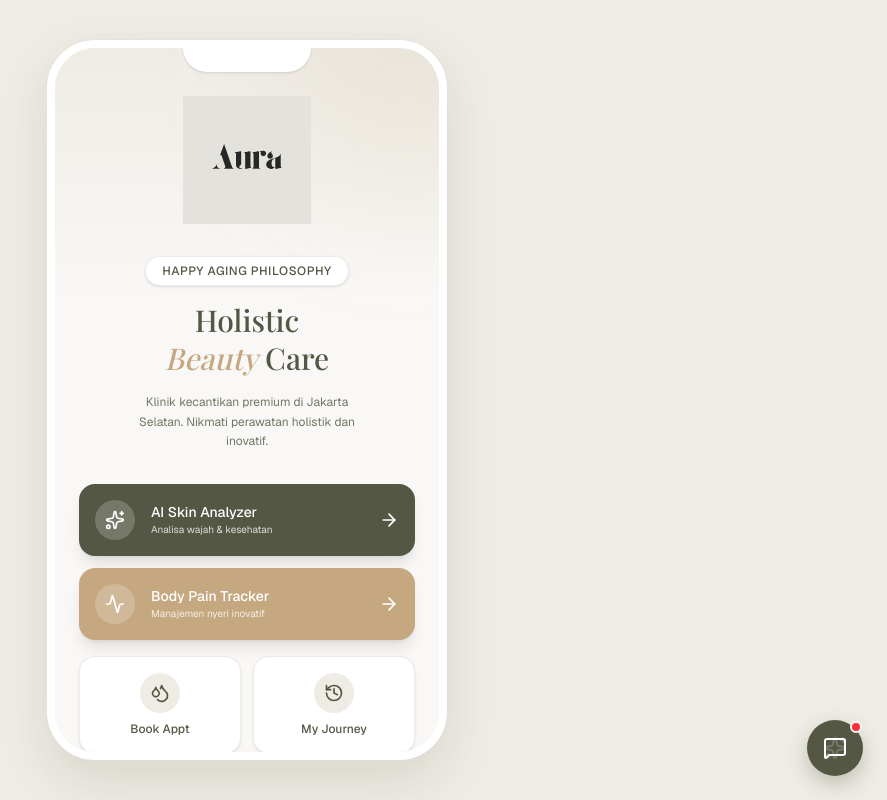
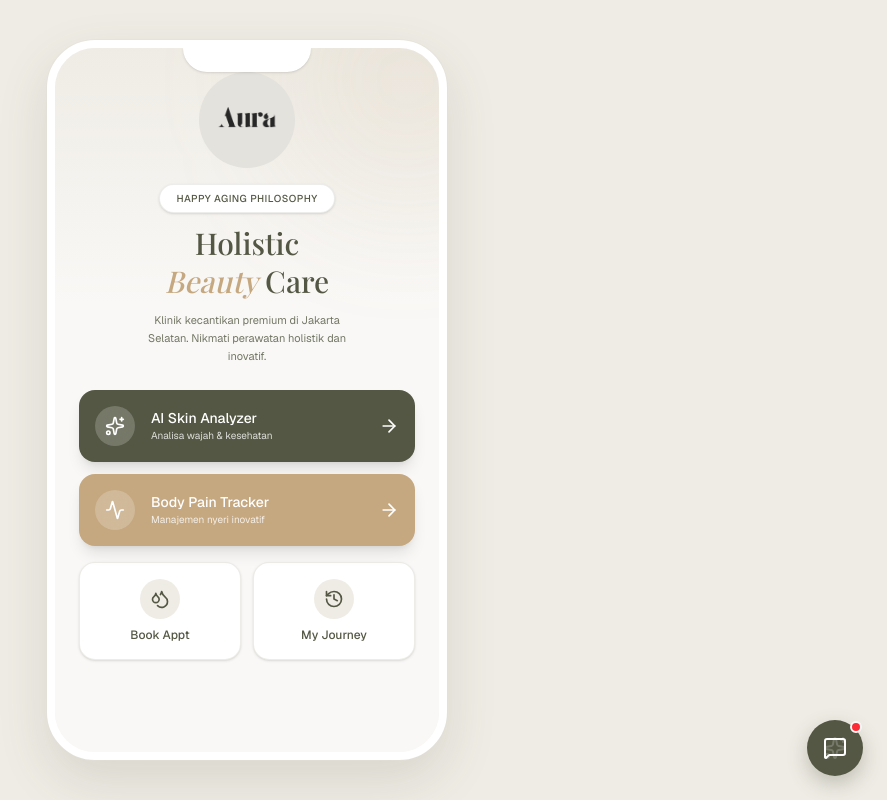
Before and after one commit to jasurddev/AuraWellness, a Next.js app: page /patient in a window 1280 px wide. Shown: the whole page, without its empty margins (393-1280 px from the left). Built offline with nearby package versions, Linux system fonts and the light colour scheme; a web font is replaced by a local one.

Commit message:
fix logo clipping and layout spacing

```diff
--- a/src/components/patient/HeroSection.tsx
+++ b/src/components/patient/HeroSection.tsx
@@ -17,20 +17,22 @@ export function HeroSection({ onStartScan, onStartBooking, onStartPainTracker, o
       <div className="absolute top-0 left-0 w-full h-64 bg-gradient-to-b from-[#EFECE5] to-transparent pointer-events-none" />
       <div className="absolute -top-24 -right-24 w-64 h-64 bg-accent/10 rounded-full blur-3xl pointer-events-none" />
 
-      <div className="px-6 pt-12 pb-6 flex flex-col items-center z-10 min-h-max">
+      <div className="px-6 pt-6 pb-12 flex flex-col items-center z-10 min-h-max">
 
         {/* Aura Logo */}
         <motion.div
           initial={{ opacity: 0, y: -20 }}
           animate={{ opacity: 1, y: 0 }}
           transition={{ duration: 0.8, ease: "easeOut" }}
-          className="mb-8 relative flex items-center justify-center shrink-0"
+          className="mb-4 relative flex items-center justify-center shrink-0"
         >
-          <img
-            src="/logo.png"
-            alt="Aura Wellness by Studio Satu Akun"
-            className="w-32 h-auto object-contain mix-blend-darken"
-          />
+          <div className="w-24 h-24 rounded-full overflow-hidden flex items-center justify-center">
+            <img
+              src="/logo.png"
+              alt="Aura Wellness by Studio Satu Akun"
+              className="w-full h-full object-cover scale-110"
+            />
+          </div>
         </motion.div>
 
         {/* Typography */}
@@ -38,16 +40,16 @@ export function HeroSection({ onStartScan, onStartBooking, onStartPainTracker, o
           initial={{ opacity: 0, y: 20 }}
           animate={{ opacity: 1, y: 0 }}
           transition={{ duration: 0.8, delay: 0.2 }}
-          className="text-center space-y-4 mb-8 shrink-0"
+          className="text-center space-y-3 mb-6 shrink-0"
         >
-          <span className="inline-block px-4 py-1.5 rounded-full bg-white text-xs font-medium tracking-wider text-primary border border-primary/10 shadow-sm uppercase">
+          <span className="inline-block px-4 py-1.5 rounded-full bg-white text-[10px] font-medium tracking-wider text-primary border border-primary/10 shadow-sm uppercase">
             Happy Aging Philosophy
           </span>
           <h1 className="text-3xl font-serif font-medium text-primary leading-tight">
             Holistic <br />
             <span className="italic text-accent">Beauty</span> Care
           </h1>
-          <p className="text-xs text-muted-foreground px-4 leading-relaxed max-w-[260px] mx-auto">
+          <p className="text-[11px] text-muted-foreground px-4 leading-relaxed max-w-[260px] mx-auto">
             Klinik kecantikan premium di Jakarta Selatan. Nikmati perawatan holistik dan inovatif.
           </p>
         </motion.div>
```
